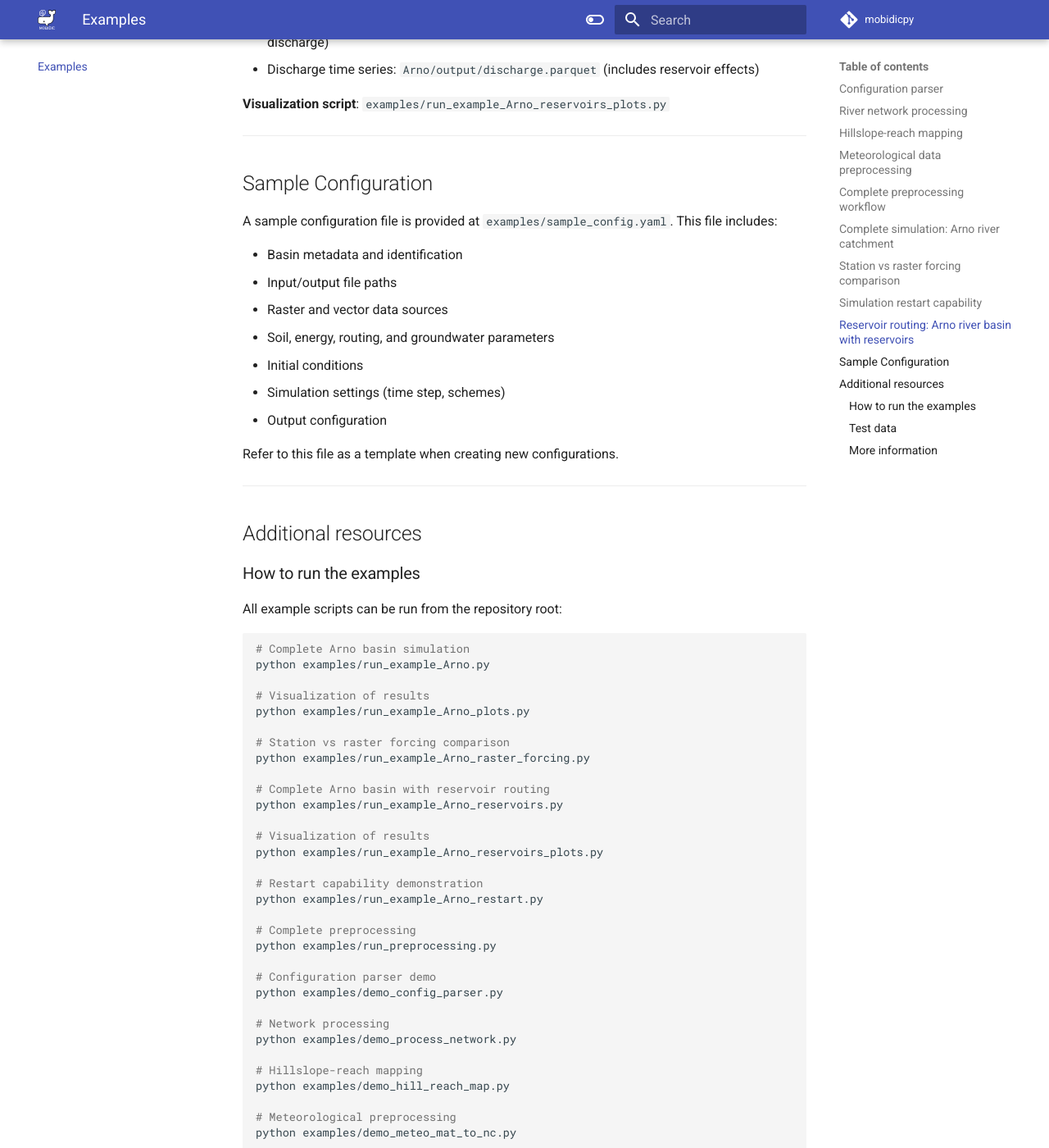
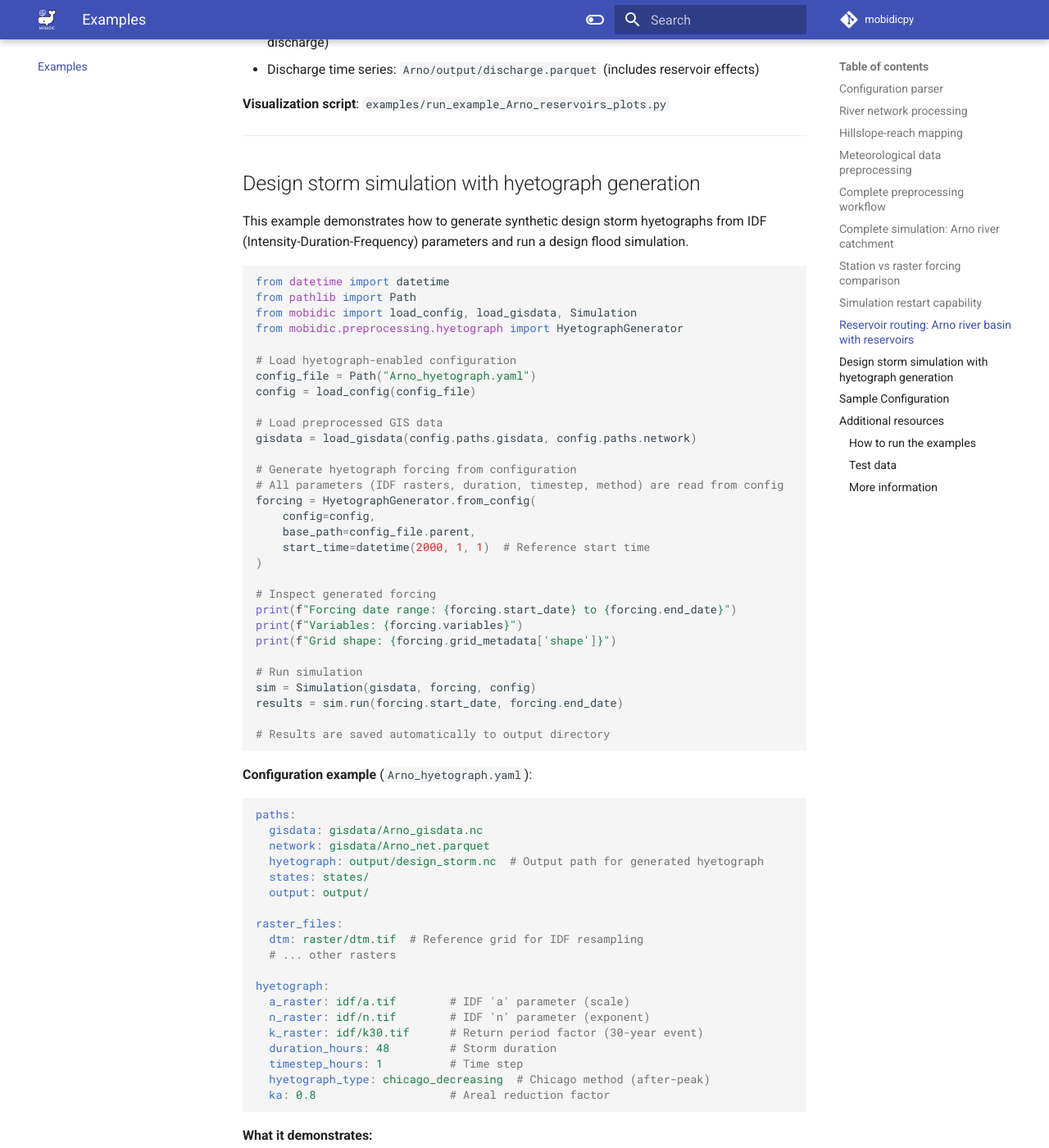
Before and after one commit to mobidichydro/MOBIDICpy, an MkDocs documentation site: the page built from docs/examples.md, in a window 1280 px wide and 1400 px high, scrolled down 10648 px. Shown: the whole window at 82% size. Built offline with MkDocs 1.6.1 and Material for MkDocs 9.7.7, drawn with Linux system fonts in a browser that asks for light colours; a script that is not in the unit is left out; comment, search, counter and statistics services are not loaded; some of the changed text lies outside the part shown.

Commit message:
Added hyetograph generation example docs

````diff
--- a/docs/examples.md
+++ b/docs/examples.md
@@ -509,6 +509,91 @@ output_states:
 
 ---
 
+## Design storm simulation with hyetograph generation
+
+This example demonstrates how to generate synthetic design storm hyetographs from IDF (Intensity-Duration-Frequency) parameters and run a design flood simulation.
+
+```python
+from datetime import datetime
+from pathlib import Path
+from mobidic import load_config, load_gisdata, Simulation
+from mobidic.preprocessing.hyetograph import HyetographGenerator
+
+# Load hyetograph-enabled configuration
+config_file = Path("Arno_hyetograph.yaml")
+config = load_config(config_file)
+
+# Load preprocessed GIS data
+gisdata = load_gisdata(config.paths.gisdata, config.paths.network)
+
+# Generate hyetograph forcing from configuration
+# All parameters (IDF rasters, duration, timestep, method) are read from config
+forcing = HyetographGenerator.from_config(
+    config=config,
+    base_path=config_file.parent,
+    start_time=datetime(2000, 1, 1)  # Reference start time
+)
+
+# Inspect generated forcing
+print(f"Forcing date range: {forcing.start_date} to {forcing.end_date}")
+print(f"Variables: {forcing.variables}")
+print(f"Grid shape: {forcing.grid_metadata['shape']}")
+
+# Run simulation
+sim = Simulation(gisdata, forcing, config)
+results = sim.run(forcing.start_date, forcing.end_date)
+
+# Results are saved automatically to output directory
+```
+
+**Configuration example** (`Arno_hyetograph.yaml`):
+
+```yaml
+paths:
+  gisdata: gisdata/Arno_gisdata.nc
+  network: gisdata/Arno_net.parquet
+  hyetograph: output/design_storm.nc  # Output path for generated hyetograph
+  states: states/
+  output: output/
+
+raster_files:
+  dtm: raster/dtm.tif  # Reference grid for IDF resampling
+  # ... other rasters
+
+hyetograph:
+  a_raster: idf/a.tif        # IDF 'a' parameter (scale)
+  n_raster: idf/n.tif        # IDF 'n' parameter (exponent)
+  k_raster: idf/k30.tif      # Return period factor (30-year event)
+  duration_hours: 48         # Storm duration
+  timestep_hours: 1          # Time step
+  hyetograph_type: chicago_decreasing  # Chicago method (after-peak)
+  ka: 0.8                    # Areal reduction factor
+```
+
+**What it demonstrates:**
+
+- Generating synthetic design storm hyetographs from IDF parameters
+- Using spatially distributed IDF rasters (a, n, k)
+- Automatic resampling of IDF parameters to match model grid
+- Chicago decreasing hyetograph method
+
+**IDF formula:**
+
+The Depth-Duration-Frequency (DDF) relationship is:
+
+$$DDF(t) = k_a \cdot k \cdot a \cdot t^n$$
+
+where:
+
+- $DDF(t)$ is cumulative precipitation depth (mm) for duration $t$
+- $k_a$ is areal reduction factor
+- $k$ is return period factor (from raster)
+- $a$ is IDF scale parameter (from raster)
+- $n$ is IDF exponent (from raster)
+- $t$ is duration in hours
+
+---
+
 ## Sample Configuration
 
 A sample configuration file is provided at `examples/sample_config.yaml`. This file includes:
````
